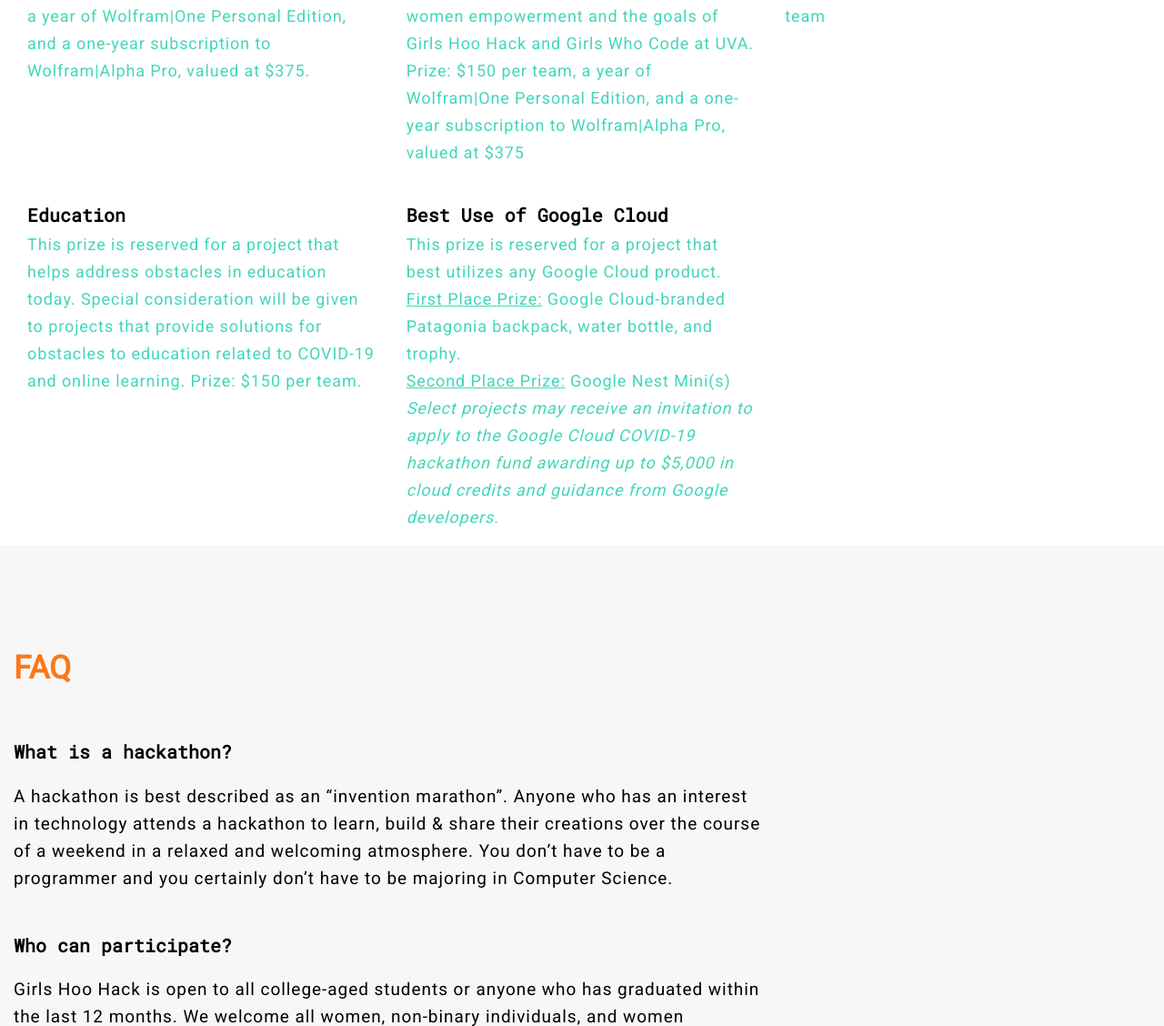
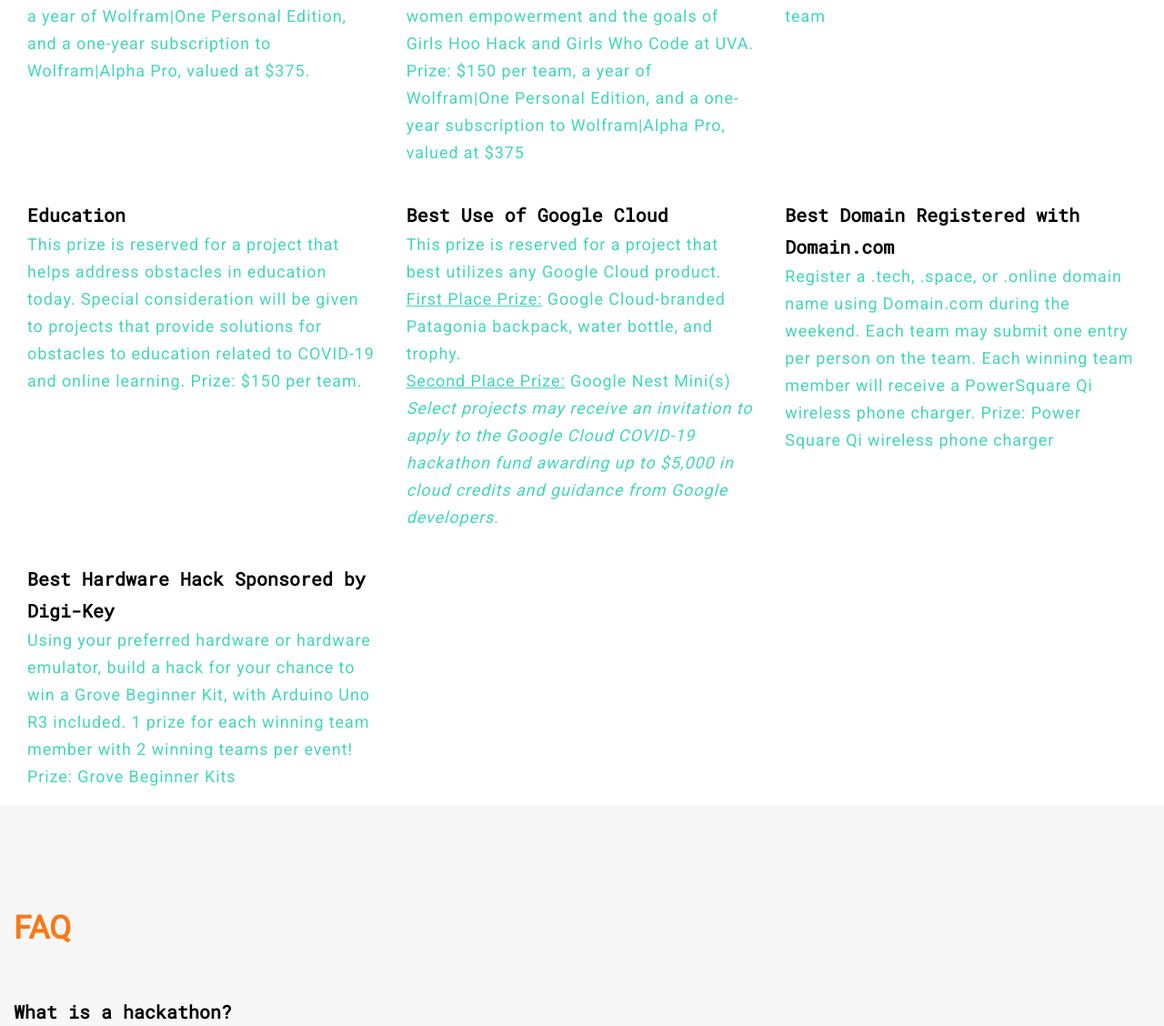
Before and after one commit to gwcuva/gwc-website, a Django app: page / in a window 1280 px wide. Shown: the part 3532-4660 px from the top of the page at 91% size. Run offline with Django 3.2, Linux system fonts and the light colour scheme; some libraries are stand-ins or nearby versions.

Commit message:
New prizes added

```diff
--- a/main/templates/navBar/hackathon.html
+++ b/main/templates/navBar/hackathon.html
@@ -378,6 +378,14 @@
                   <br><i>Select projects may receive an invitation to apply to the Google Cloud COVID-19 hackathon fund awarding up to $5,000 in cloud credits and guidance from Google developers. </i>
                   </p>
                 </div>
+                <div class = "col-md-4 col-sm-12">
+                  <h3 class="title-black-bold mb-0 pb-0">Best Domain Registered with Domain.com</h3>
+                  <p class="title-small-coming-soon">Register a .tech, .space, or .online domain name using Domain.com during the weekend. Each team may submit one entry per person on the team. Each winning team member will receive a PowerSquare Qi wireless phone charger. Prize: Power Square Qi wireless phone charger</p>
+                </div>
+                <div class = "col-md-4 col-sm-12">
+                  <h3 class="title-black-bold mb-0 pb-0">Best Hardware Hack Sponsored by Digi-Key</h3>
+                  <p class="title-small-coming-soon">Using your preferred hardware or hardware emulator, build a hack for your chance to win a Grove Beginner Kit, with Arduino Uno R3 included. 1 prize for each winning team member with 2 winning teams per event! Prize: Grove Beginner Kits</p>
+                </div>
               </div>
             </div>
             </div>
```
